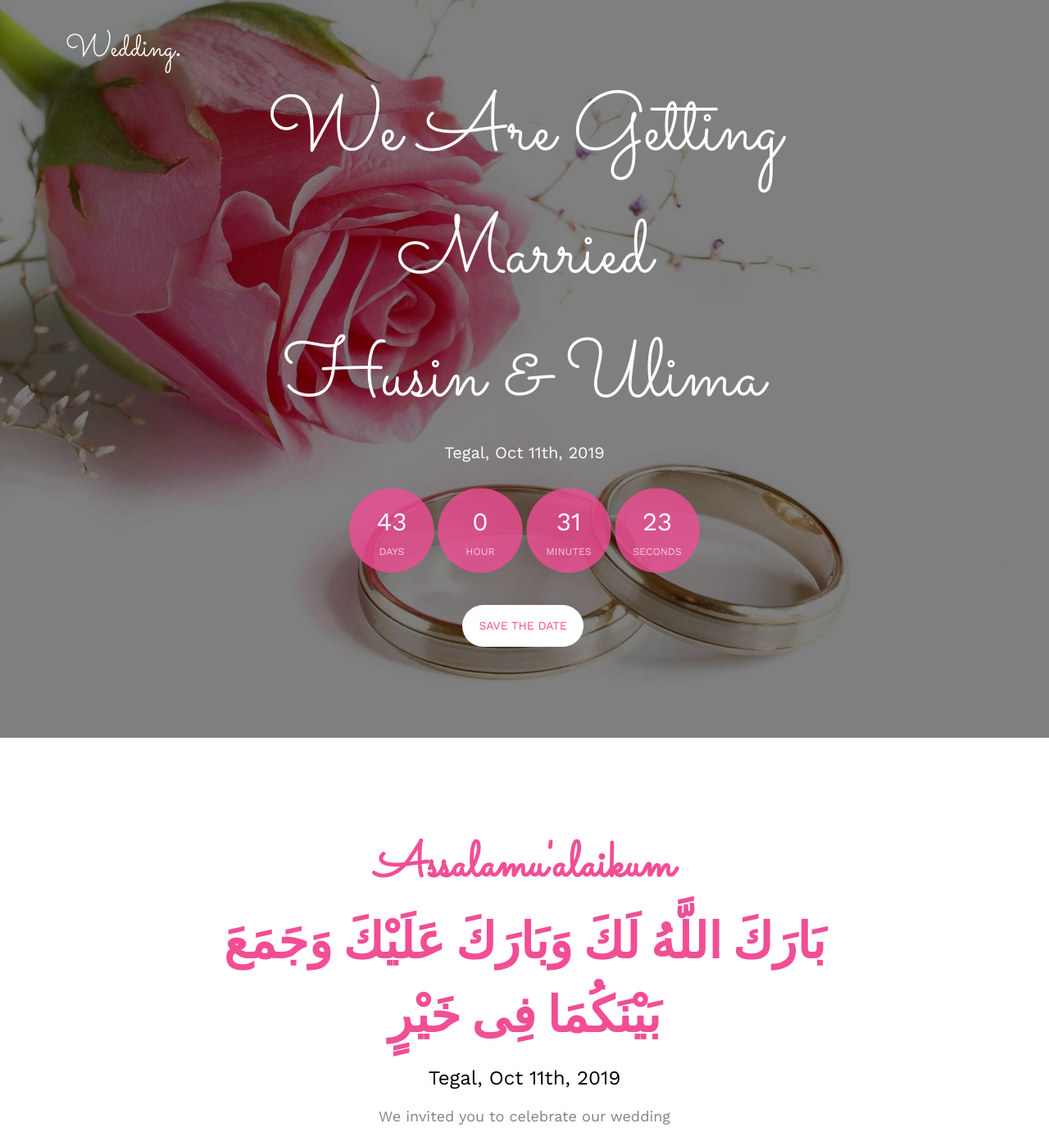
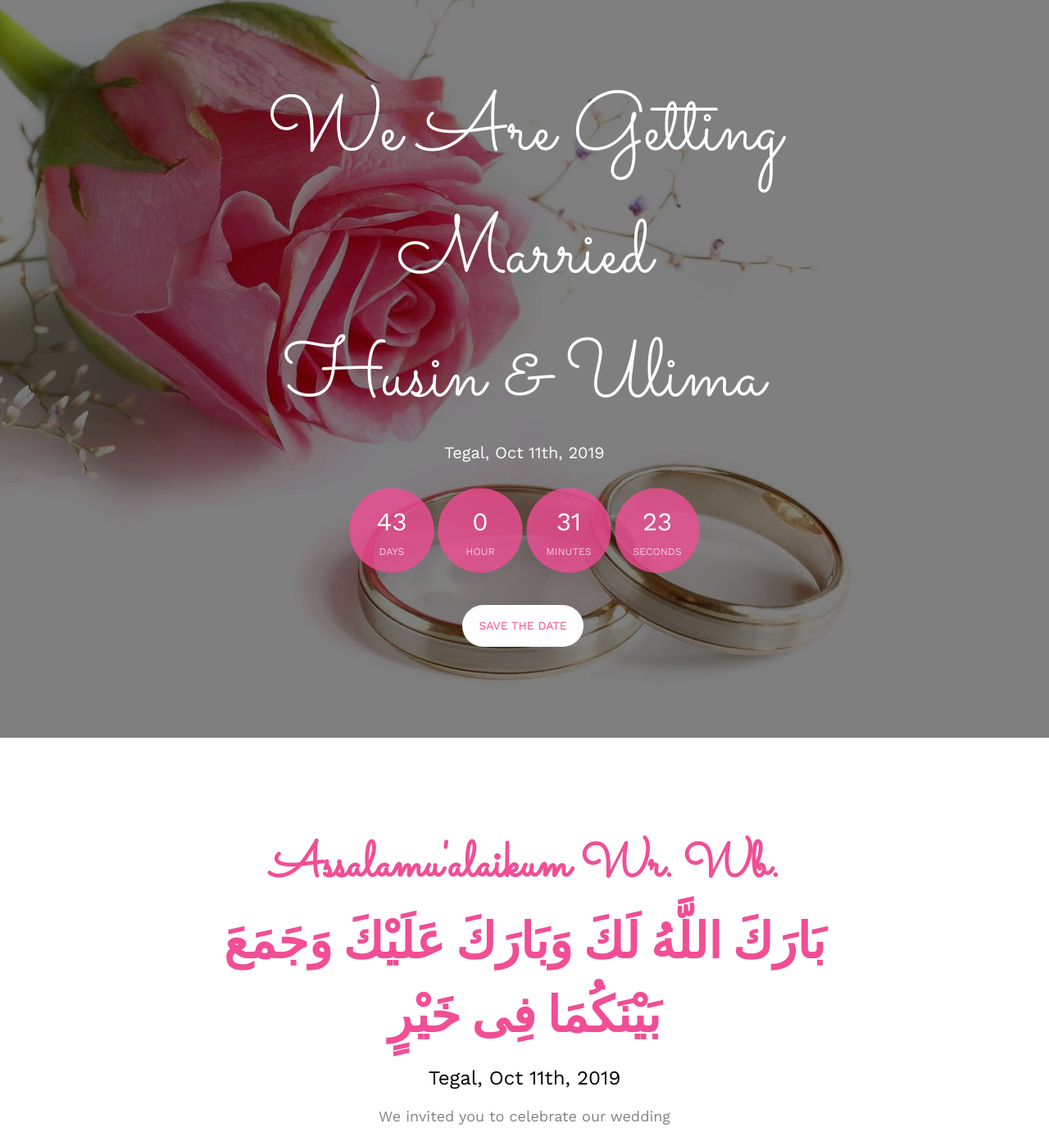
Before and after one commit to Suhin/Suhin.github.io, a plain HTML site: page index.html in a window 1280 px wide. Shown: the top 1398 px of the page at 82% size. Drawn offline with nearby package versions, Linux system fonts and the light colour scheme; files whose address does not match are found by name.

Commit message:
deleting wedding title

```diff
--- a/index.html
+++ b/index.html
@@ -59,10 +59,10 @@
 	<nav class="fh5co-nav" role="navigation">
 		<div class="container">
 			<div class="row">
-				<div class="col-xs-2">
+				<!-- <div class="col-xs-2">
 					<div id="fh5co-logo"><a href="index.html">Wedding<strong>.</strong></a></div>
 				</div>
-				<!-- <div class="col-xs-10 text-right menu-1">
+				<div class="col-xs-10 text-right menu-1">
 					<ul>
 						<li class="active"><a href="index.html">Home</a></li>
 						<li><a href="about.html">Story</a></li>
@@ -86,8 +86,8 @@
 						</li>
 						<li><a href="contact.html">Contact</a></li>
 					</ul>
-				</div> -->
-			</div>
+				</div>
+			</div> -->
 
 		</div>
 	</nav>
@@ -115,7 +115,7 @@
 		<div class="container">
 			<div class="row">
 				<div class="col-md-8 col-md-offset-2 text-center fh5co-heading animate-box">
-					<h2>Assalamu'alaikum</h2>
+					<h2>Assalamu'alaikum Wr. Wb.</h2>
 					<h2>بَارَكَ اللَّهُ لَكَ وَبَارَكَ عَلَيْكَ وَجَمَعَ بَيْنَكُمَا فِى خَيْرٍ</h2>
 					<h3>Tegal, Oct 11th, 2019</h3>
 					<p>We invited you to celebrate our wedding</p>
```
